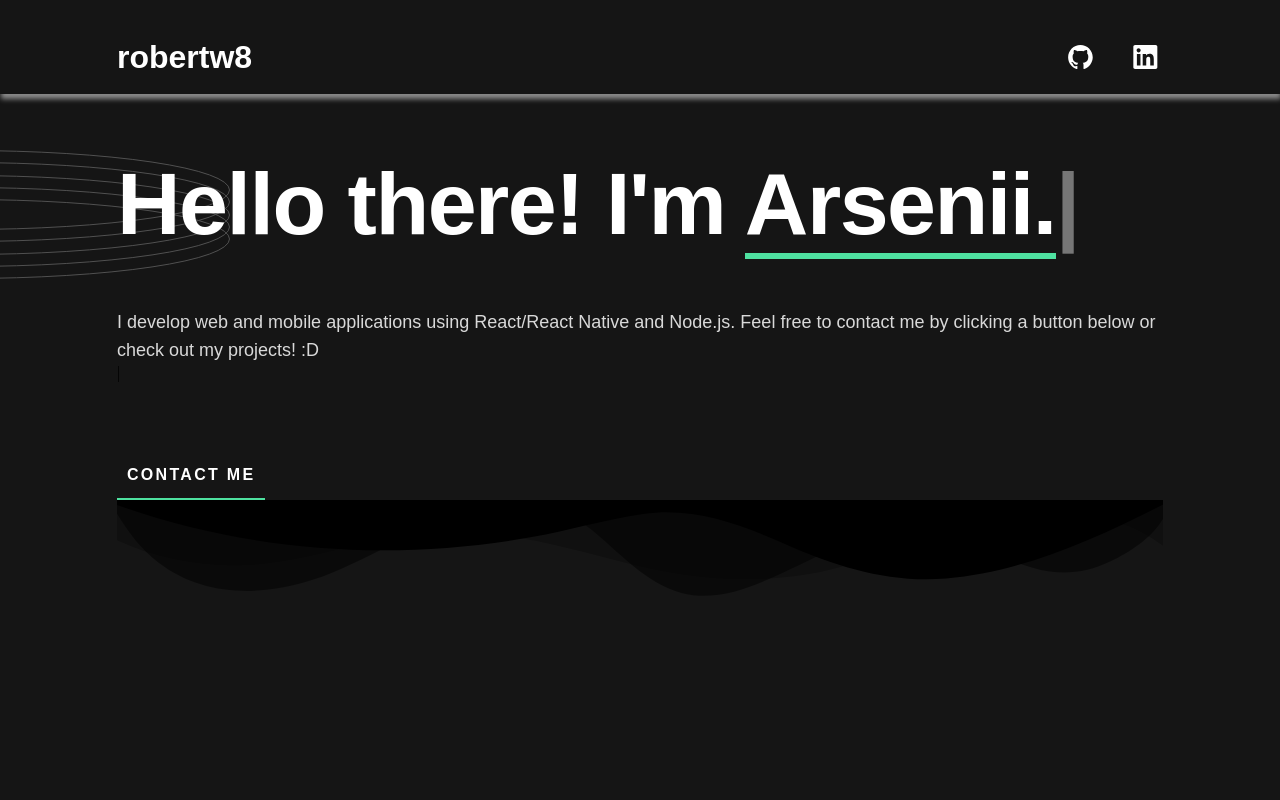
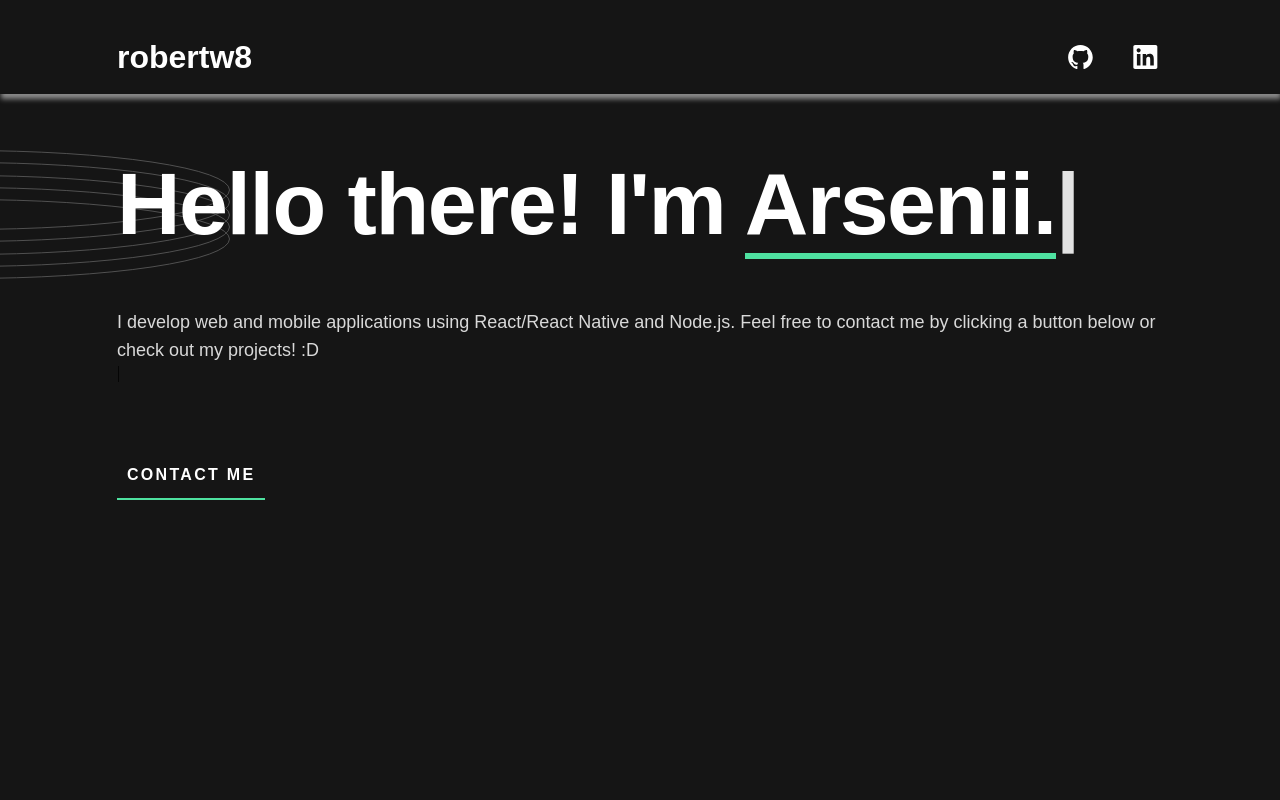
Before and after one commit to Robertw8/portfolio, a React (Vite) app: page / in a window 1280 px wide. Shown: the top 800 px of the page. Built offline with nearby package versions, Linux system fonts and the light colour scheme; a web font is replaced by a local one.

Commit message:
small changes

```diff
--- a/src/components/Contact.jsx
+++ b/src/components/Contact.jsx
@@ -5,11 +5,13 @@ export const Contact = () => {
 	return (
 		<section className='section contact' id='contact'>
 			<div className='container contact-container'>
-				<h2 className='section-title contact-title'>Contact</h2>
-				<p className='contact-text'>
-					I would love to see any your project and how I could help or any other suggestions. Please fill in the form,
-					and I’ll get back to you as soon as possible.
-				</p>
+				<div className='contact-column'>
+					<h2 className='section-title contact-title'>Contact</h2>
+					<p className='contact-text'>
+						I would love to see any your project and how I could help or any other suggestions. Please fill in the form,
+						and I’ll get back to you as soon as possible.
+					</p>
+				</div>
 				<ContactForm />
 				<span className='contact-rings'>
 					<svg xmlns='http://www.w3.org/2000/svg' width='530' height='129'>
--- a/src/components/Footer.jsx
+++ b/src/components/Footer.jsx
@@ -4,7 +4,9 @@ export const Footer = () => {
 	return (
 		<footer className='section footer'>
 			<div className='container footer-container'>
-				<h2 className='header-title footer-title'>robertw8</h2>
+				<h2 className='header-title footer-title'>
+					<a href='#hero'>robertw8</a>
+				</h2>
 				<ul className='socials-list'>
 					<li className='socials-item'>
 						<a
--- a/src/components/Hero.jsx
+++ b/src/components/Hero.jsx
@@ -8,7 +8,7 @@ export const Hero = () => {
 	useEffect(() => {
 		const typed = new Typed(span.current, {
 			strings: ["Arsenii."],
-			typeSpeed: 50,
+			typeSpeed: 100,
 		});
 
 		return () => {
@@ -28,7 +28,7 @@ export const Hero = () => {
 	});
 
 	return (
-		<section className='hero section'>
+		<section className='hero section bg-pan-left' id='hero'>
 			<div className='container hero-container'>
 				<h1 className='hero-title'>
 					Hello there! I'm{" "}
@@ -39,24 +39,6 @@ export const Hero = () => {
 				<p className='hero-intro' ref={intro}></p>
 				<div className='hero-link-wrapper'>
 					<Link className='hero-link' text={"Contact me"} href='#contact' />
-				</div>
-				<div className='custom-shape-divider-bottom-1691809811'>
-					<svg data-name='Layer 1' xmlns='http://www.w3.org/2000/svg' viewBox='0 0 1200 120' preserveAspectRatio='none'>
-						<path
-							d='M0,0V46.29c47.79,22.2,103.59,32.17,158,28,70.36-5.37,136.33-33.31,206.8-37.5C438.64,32.43,512.34,53.67,583,72.05c69.27,18,138.3,24.88,209.4,13.08,36.15-6,69.85-17.84,104.45-29.34C989.49,25,1113-14.29,1200,52.47V0Z'
-							opacity='.25'
-							className='shape-fill'
-						></path>
-						<path
-							d='M0,0V15.81C13,36.92,27.64,56.86,47.69,72.05,99.41,111.27,165,111,224.58,91.58c31.15-10.15,60.09-26.07,89.67-39.8,40.92-19,84.73-46,130.83-49.67,36.26-2.85,70.9,9.42,98.6,31.56,31.77,25.39,62.32,62,103.63,73,40.44,10.79,81.35-6.69,119.13-24.28s75.16-39,116.92-43.05c59.73-5.85,113.28,22.88,168.9,38.84,30.2,8.66,59,6.17,87.09-7.5,22.43-10.89,48-26.93,60.65-49.24V0Z'
-							opacity='.5'
-							className='shape-fill'
-						></path>
-						<path
-							d='M0,0V5.63C149.93,59,314.09,71.32,475.83,42.57c43-7.64,84.23-20.12,127.61-26.46,59-8.63,112.48,12.24,165.56,35.4C827.93,77.22,886,95.24,951.2,90c86.53-7,172.46-45.71,248.8-84.81V0Z'
-							className='shape-fill'
-						></path>
-					</svg>
 				</div>
 			</div>
 			<span className='hero-rings'>
--- a/src/components/Projects.jsx
+++ b/src/components/Projects.jsx
@@ -3,7 +3,7 @@ import { Link } from "./Link";
 
 export const Projects = () => {
 	return (
-		<section className='section projects'>
+		<section className='section projects' id='projects'>
 			<div className='container projects-container'>
 				<h2 className='section-title projects-title'>Projects</h2>
 				<ul className='projects-list'>
```
